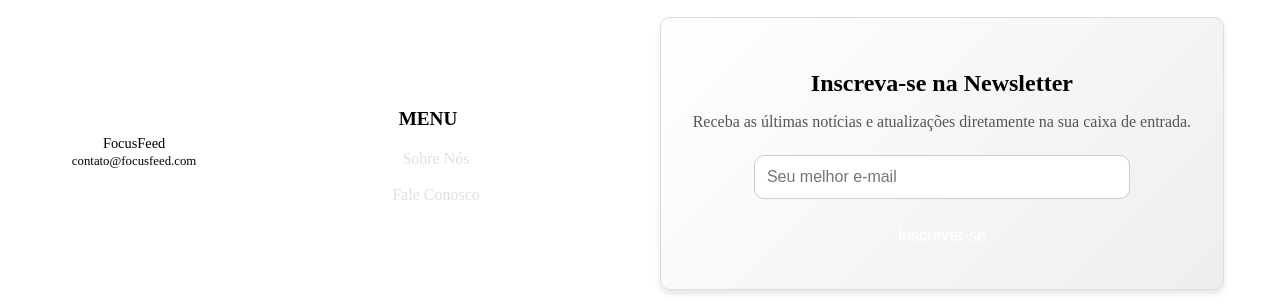
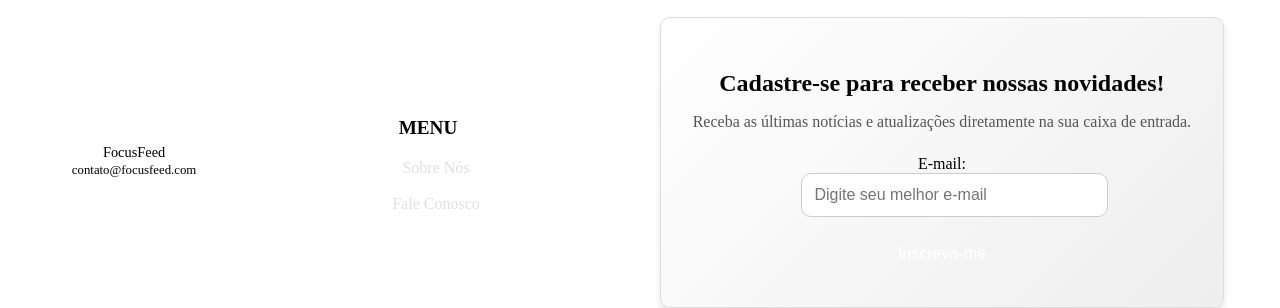
Before and after one commit to Amicuchi/BlogFocusFeed, a React (Vite) app in the folder frontend/: page /about in a window 1280 px wide. Shown: the part 540-848 px from the top of the page. Built offline with nearby package versions, Linux system fonts and the light colour scheme; no server answers; the HTML template or start-up script is replaced by a standard one.

Commit message:
feat(Newsletter no front): Criação da função na página de newsletter.
antes, só existia o design sem nenhuma funcionalidade. agora, tudo funciona adequadamente.

```diff
--- a/frontend/src/components/Footer/Newsletter/Newsletter.jsx
+++ b/frontend/src/components/Footer/Newsletter/Newsletter.jsx
@@ -1,24 +1,68 @@
-import styles from './Newsletter.module.css';
+import { useState } from "react";
+import apiServices from "../../../services/apiServices";
+import styles from "./Newsletter.module.css";
 
 function Newsletter() {
+  const [email, setEmail] = useState("");     // Armazena o e-mail digitado
+  const [message, setMessage] = useState(""); // Armazena mensagens de sucesso ou erro
+
+  const handleSubmit = async (e) => {
+    e.preventDefault();
+
+    // Valida o formato do e-mail
+    const emailRegex = /^[^\s@]+@[^\s@]+\.[^\s@]+$/;
+    if (!emailRegex.test(email)) {
+      setMessage("Por favor, insira um e-mail válido.");
+      return;
+    }
+
+    try {
+      const response = await apiServices.newsletterSubscribe({ email });
+
+      // Verifica se o backend respondeu com sucesso
+      if (response?.data?.success) {
+        setMessage(
+          response.data.fullName
+            ? `Obrigado, ${response.data.fullName}, por se inscrever!`
+            : response.data.message
+        );
+        setEmail(""); // Limpa o campo de e-mail no caso de sucesso
+      }
+      else {
+        // Trata caso o backend sinalize erro
+        setMessage(response?.data?.message || "Erro ao cadastrar. Tente novamente.");
+      }
+    } catch (error) {
+    // Trata erro de comunicação com a API
+      console.error("Erro no envio:", error.message);
+      setMessage(error.response?.data?.message || "Erro ao cadastrar. Tente novamente.");
+    }
+  };
+
   return (
     <section className={styles.newsletter}>
-      <div>
-        <h2>Inscreva-se na Newsletter</h2>
+      <h2>Cadastre-se para receber nossas novidades!</h2>
       <p>Receba as últimas notícias e atualizações diretamente na sua caixa de entrada.</p>
-        <form>
+      <form onSubmit={handleSubmit}>
+        <label>
+          E-mail:
           <input
             type="email"
-            placeholder="Seu melhor e-mail"
+            value={email}
+            onChange={(e) => setEmail(e.target.value)}
+            placeholder="Digite seu melhor e-mail"
             required
           />
+        </label>
         <button
           type="submit"
         >
-            Inscrever-se
+          Inscreva-me
         </button>
       </form>
-      </div>
+
+      {/* Mensagem de feedback */}
+      {message && <p>{message}</p>}
     </section>
   );
 }
```
Lines whose indentation alone changed are shown as unchanged.
